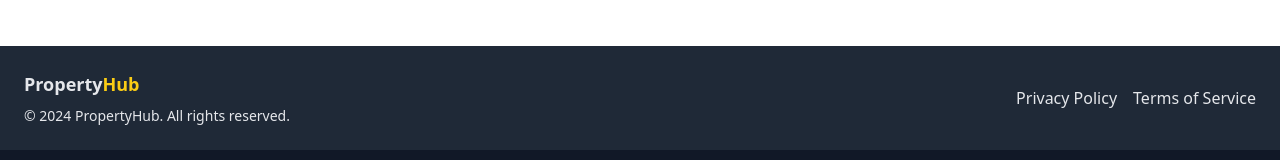
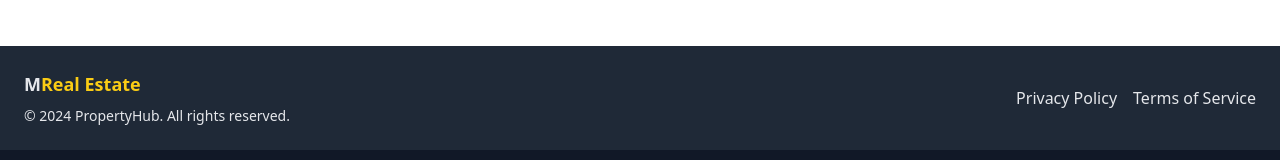
Before and after one commit to Phagane/student-place, a React (Create React App) app in the folder client/: page /offerings in a window 1280 px wide. Shown: the part 2795-2955 px from the top of the page. Built offline with nearby package versions, Linux system fonts and the light colour scheme.

Commit message:
footer update

```diff
--- a/client/src/components/Layouts/Footer.jsx
+++ b/client/src/components/Layouts/Footer.jsx
@@ -6,7 +6,7 @@ const Footer = () => {
     <footer className="bg-gray-800 text-gray-200">
       <div className="container mx-auto py-6 px-6 flex flex-col md:flex-row justify-between items-center">
         <div className="text-center md:text-left">
-          <p className="text-lg font-bold">Property<span className="text-yellow-400">Hub</span></p>
+          <p className="text-lg font-bold">M<span className="text-yellow-400">Real Estate</span></p>
           <p className="text-sm mt-2">© 2024 PropertyHub. All rights reserved.</p>
         </div>
         <div className="flex space-x-4 mt-4 md:mt-0">
```
